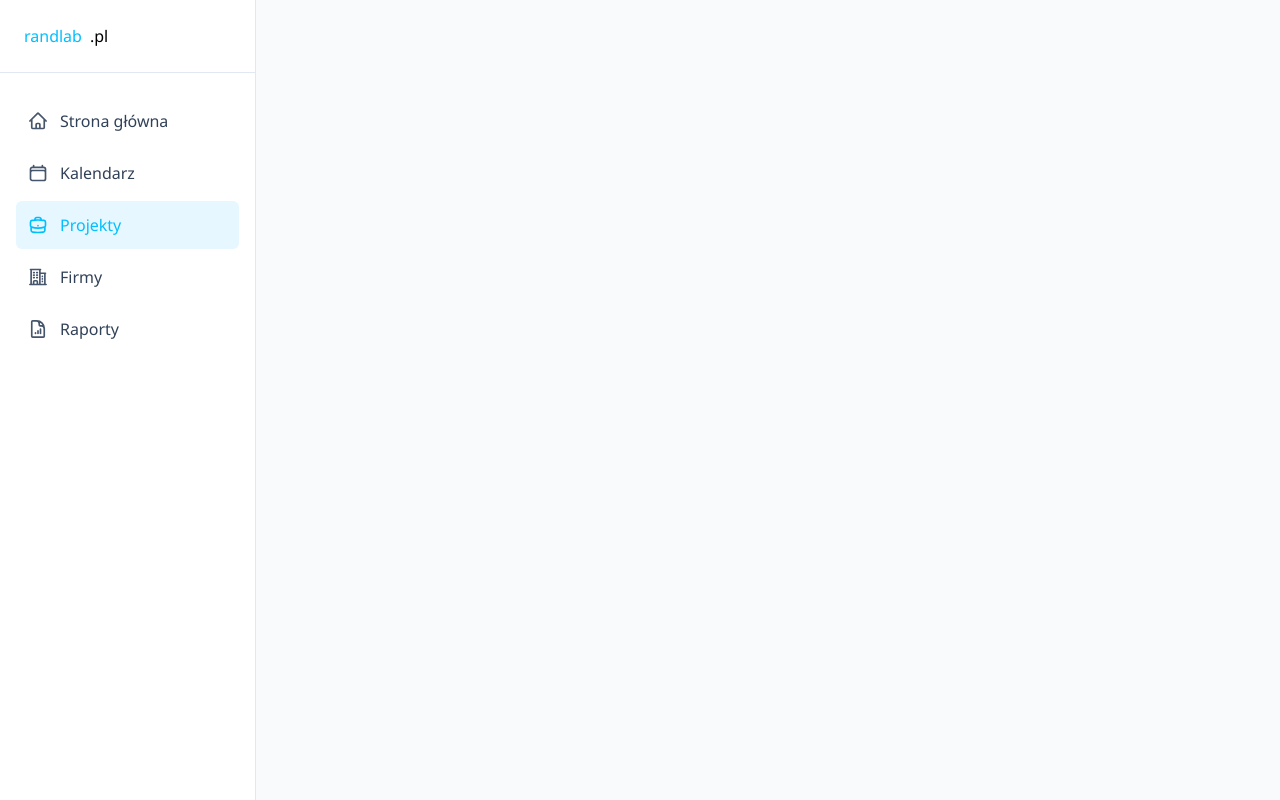
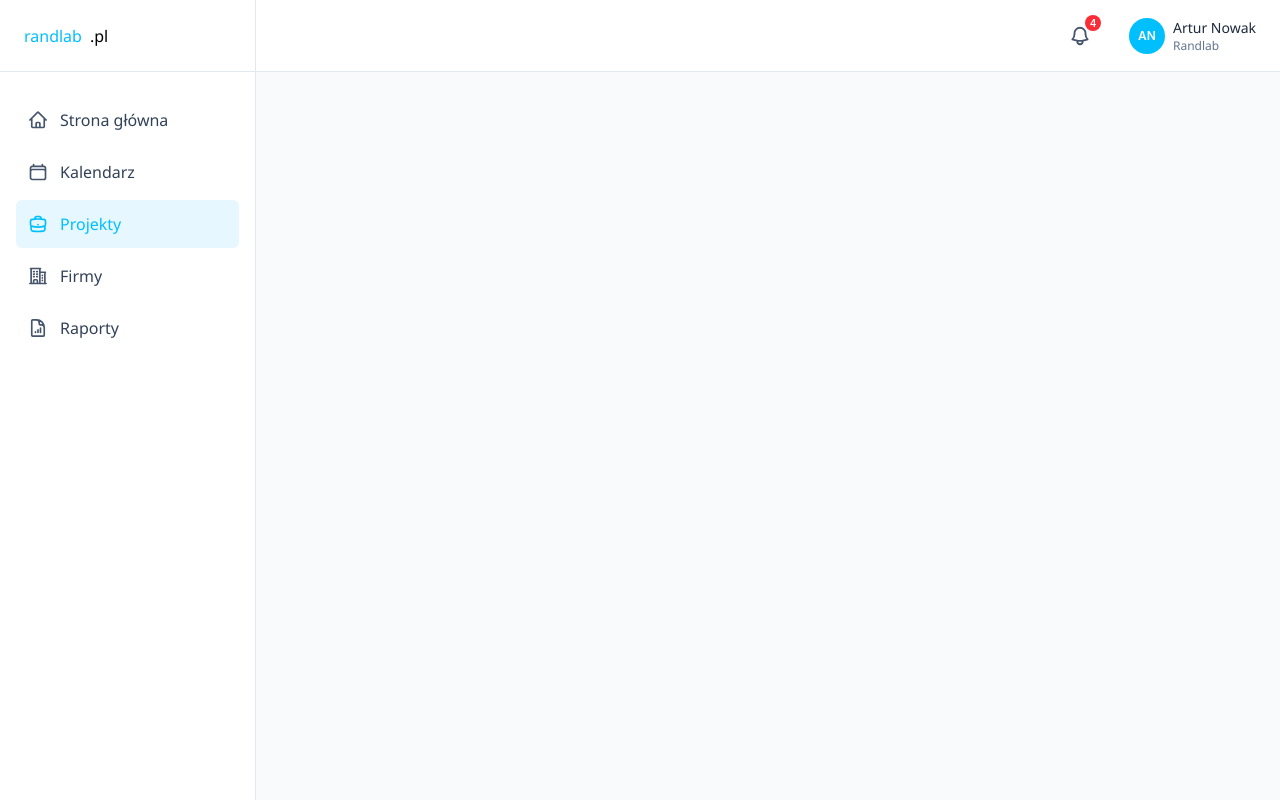
Before and after one commit to ScrumDone/ScrumDone, a React (Vite) app in the folder frontend/: page / in a window 1280 px wide. Built offline with nearby package versions, Linux system fonts and the light colour scheme.

Commit message:
added topBar

```diff
--- a/frontend/src/components/sideBar.tsx
+++ b/frontend/src/components/sideBar.tsx
@@ -22,7 +22,7 @@ const SideBar: React.FC = () => {
     return (
         <aside className="fixed inset-y-0 left-0 h-screen w-64 overflow-hidden border-r border-slate-200 bg-white">
             <div className="h-full flex flex-col">
-                <div className="border-b border-slate-200 p-6">
+                <div className="flex h-(--app-header-h) items-center border-b border-slate-200 px-6">
                     <div className='flex gap-2'>
                         <h1 className="font-segoe-ui text-scrumdone-blue-main text-[1rem] leading-6 font-normal tracking-[0em] antialiased">randlab</h1>
                         <h1 className="font-segoe-ui text-black text-[1rem] leading-6 font-normal tracking-[0em] antialiased">.pl</h1>
--- /dev/null
+++ b/frontend/src/components/topBar.tsx
@@ -0,0 +1,35 @@
+
+import React from 'react'
+import { BellIcon } from '@heroicons/react/24/outline'
+
+const TopBar: React.FC = () => {
+    return (
+        <header className="fixed inset-x-0 left-64 top-0 z-30 h-18 border-b border-slate-200 bg-white">
+            <div className="flex gap-4 h-full items-center justify-end px-6">
+                <button
+                    type="button"
+                    className="relative mr-4 rounded-md p-1.5 text-slate-600 transition-colors hover:text-slate-900"
+                    aria-label="Powiadomienia"
+                >
+                    <BellIcon className="h-5.5 w-5.5" strokeWidth={2} />
+                    <span className="absolute -right-1 -top-1 inline-flex h-4 min-w-4 items-center justify-center rounded-full bg-scrumdone-notification-red px-1 text-[0.625rem] font-semibold leading-none text-white">
+                        4
+                    </span>
+                </button>
+
+                <div className="flex items-center gap-2">
+                    <div className="flex h-9 w-9 items-center justify-center rounded-full bg-scrumdone-blue-main text-xs font-semibold text-white">
+                        AN
+                    </div>
+
+                    <div className="leading-tight">
+                        <p className="font-segoe-ui text-sm font-medium text-slate-800">Artur Nowak</p>
+                        <p className="font-segoe-ui text-xs text-slate-500">Randlab</p>
+                    </div>
+                </div>
+            </div>
+        </header>
+    )
+}
+
+export default TopBar
--- a/frontend/src/index.css
+++ b/frontend/src/index.css
@@ -1,4 +1,8 @@
 @import 'tailwindcss';
+
+:root {
+  --app-header-h: 4.5rem;
+}
 
 
 @theme {
--- a/frontend/src/pages/Homepage.tsx
+++ b/frontend/src/pages/Homepage.tsx
@@ -1,11 +1,18 @@
 
 import React from 'react'
 import SideBar from '../components/sideBar'
+import TopBar from '../components/topBar'
 
 const Homepage: React.FC = () => {
     return (
-        <div className="flex h-screen w-full items-center justify-center bg-[#F9FAFB]">
+        <div className="min-h-screen w-full bg-[#F9FAFB]">
             <SideBar />
+
+            <TopBar />
+
+            <main className="ml-64 pt-(--app-header-h)">
+                <div className="p-6"></div>
+            </main>
         </div>
     )
 }
```
